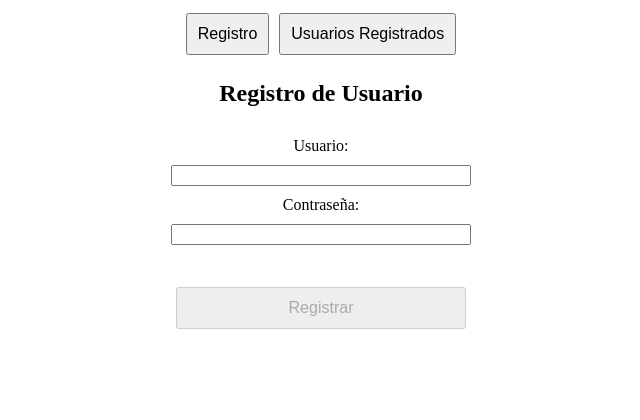
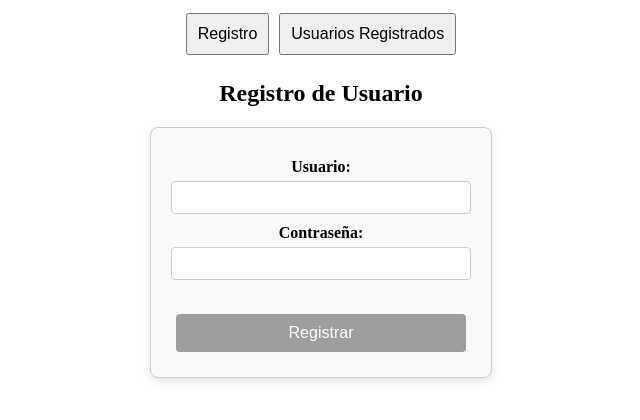
Before and after one commit to elreine/Autenticadorv2, a Vue app: page / in a window 1280 px wide. Shown: the top 420 px of the page, without its empty margins (319-959 px from the left). Built offline with nearby package versions, Linux system fonts and the light colour scheme; no server answers.

Commit message:
Mejorar diseño en UserRegister.vue y UserList.vue, y añadir indicador de carga

```diff
--- a/src/components/UserList.vue
+++ b/src/components/UserList.vue
@@ -1,7 +1,8 @@
 <template>
     <div>
       <h2>Usuarios Registrados</h2>
-      <ul>
+      <p v-if="isLoading">Cargando...</p>
+      <ul v-else>
         <li v-for="user in users" :key="user.username">{{ user.username }}</li>
       </ul>
     </div>
@@ -11,17 +12,22 @@
   export default {
     data() {
       return {
-        users: []
+        users: [],
+        isLoading: true // Nuevo estado de carga
       };
     },
     mounted() {
-      // Recuperar la lista de usuarios al cargar el componente
+      this.isLoading = true;
       fetch("https://autenticadorv2.onrender.com/users")
         .then(response => response.json())
         .then(data => {
           this.users = data.users;
+          this.isLoading = false;
         })
-        .catch(error => console.error("Error al cargar usuarios:", error));
+        .catch(error => {
+          console.error("Error al cargar usuarios:", error);
+          this.isLoading = false;
+        });
     }
   };
   </script>
@@ -30,11 +36,24 @@
   ul {
   list-style-type: none;
   padding: 0;
+  max-width: 300px;
+  margin: auto;
 }
+
 li {
-    padding: 5px;
-    background-color: #f0f0f0;
+  padding: 10px;
+  background-color: #e0f7fa;
   margin: 5px 0;
   border-radius: 4px;
+  text-align: center;
+  font-weight: bold;
+  color: #00796b;
+  box-shadow: 0px 4px 6px rgba(0, 0, 0, 0.1);
 }
+
+h2 {
+  text-align: center;
+  color: #333;
+}
+
   </style>
--- a/src/components/UserRegister.vue
+++ b/src/components/UserRegister.vue
@@ -113,13 +113,47 @@ form {
   flex-direction: column;
   max-width: 300px;
   margin: auto;
+  padding: 20px;
+  border: 1px solid #ccc;
+  border-radius: 8px;
+  box-shadow: 0px 4px 8px rgba(0, 0, 0, 0.1);
+  background-color: #f9f9f9;
 }
 
-label, input, button {
+label {
+  font-weight: bold;
   margin-top: 10px;
 }
 
+input {
+  padding: 8px;
+  margin-top: 5px;
+  border: 1px solid #ccc;
+  border-radius: 4px;
+}
+
+button {
+  margin-top: 15px;
+  padding: 10px;
+  background-color: #4CAF50;
+  color: white;
+  border: none;
+  border-radius: 4px;
+  cursor: pointer;
+  transition: background-color 0.3s ease;
+}
+
+button:disabled {
+  background-color: #9e9e9e;
+}
+
+button:hover:not(:disabled) {
+  background-color: #45a049;
+}
+
 p {
-  color: green;
+  color: #ff6b6b;
+  font-size: 0.9em;
+  margin-top: 5px;
 }
 </style>
```
Also changed, not shown: 1 other file (tests, documents, lock files or other folders). Lines whose indentation alone changed are shown as unchanged.
